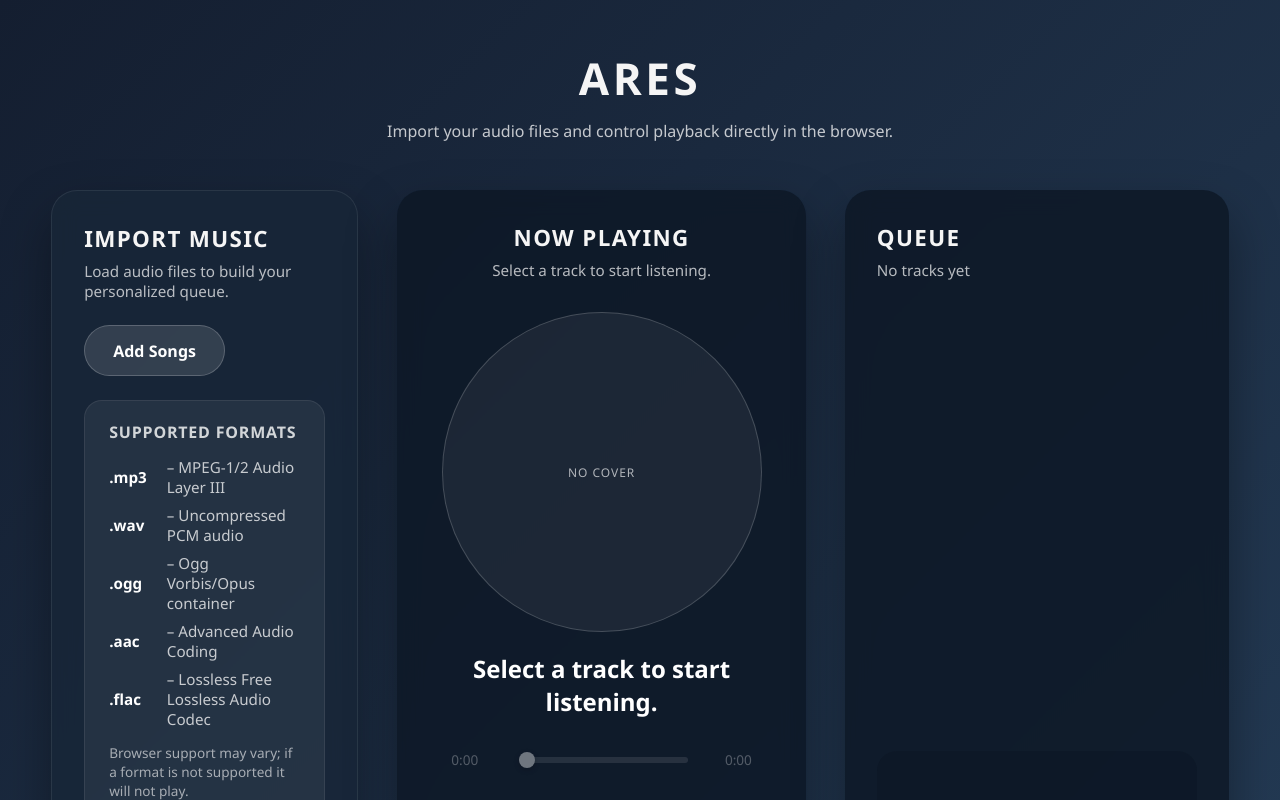
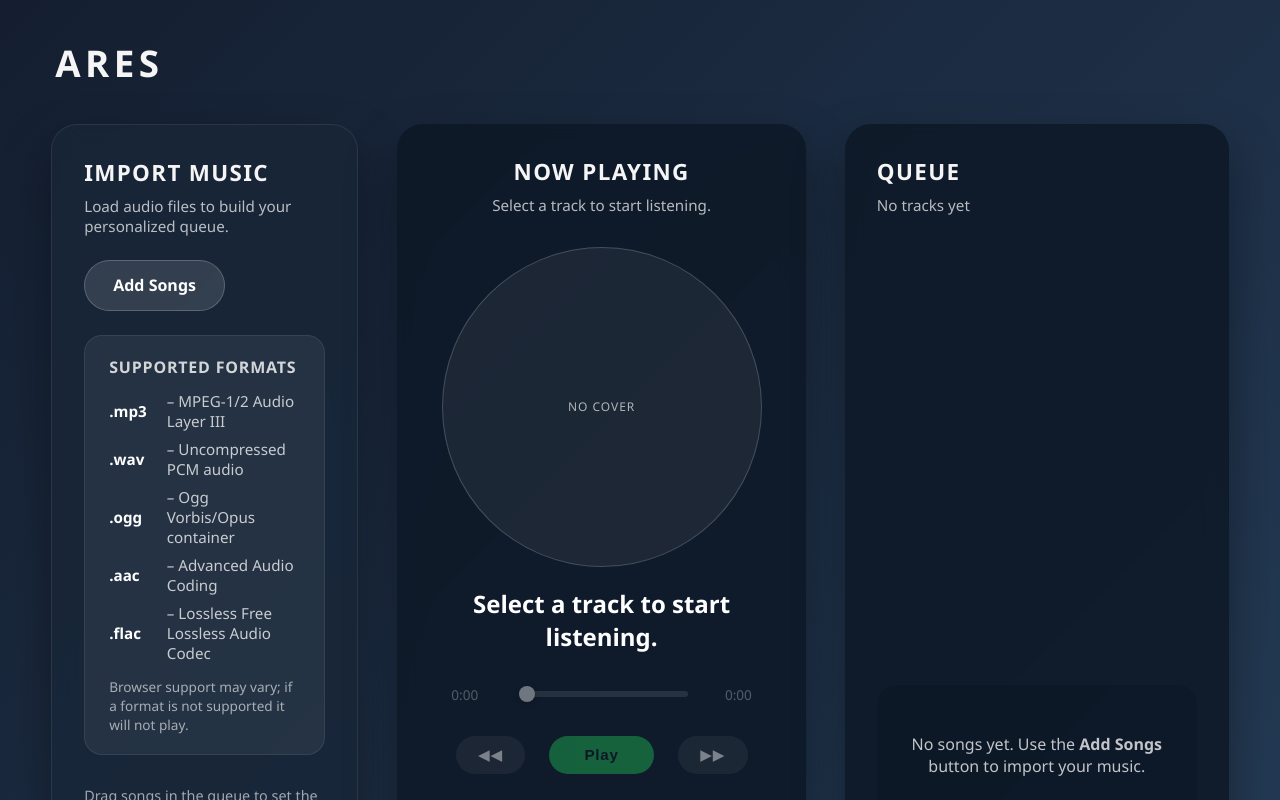
Before and after one commit to nicodelgaaado/Reproductor, an Angular app in the folder music-player/: page / in a window 1280 px wide. Shown: the top 800 px of the page. Built offline with nearby package versions, Linux system fonts and the light colour scheme.

Commit message:
Header Update

```diff
--- a/music-player/src/app/app.component.html
+++ b/music-player/src/app/app.component.html
@@ -1,7 +1,6 @@
 <div class="app-shell">
   <header class="app-header">
-    <h1>ARES</h1>
-    <p>Import your audio files and control playback directly in the browser.</p>
+    <h1 class="app-title">ARES</h1>
   </header>
 
   <main class="app-layout">
--- a/music-player/src/app/app.component.scss
+++ b/music-player/src/app/app.component.scss
@@ -10,25 +10,25 @@
   width: 100%;
   max-width: 1440px;
   margin: 0 auto;
-  padding: 3rem clamp(1.5rem, 4vw, 4rem) 4rem;
+  padding: clamp(1.5rem, 3vw, 2.5rem) clamp(1.5rem, 4vw, 4rem) clamp(2rem, 4vw, 3rem);
   display: flex;
   flex-direction: column;
-  gap: clamp(2rem, 4vw, 3rem);
+  gap: clamp(1.5rem, 3vw, 2.25rem);
 }
 
 .app-header {
-  text-align: center;
+  align-self: flex-start;
+  text-align: left;
+  display: flex;
+  align-items: flex-end;
+  gap: 0.5rem;
+  padding: 0 0.25rem;
 
-  h1 {
+  .app-title {
     margin: 0;
-    font-size: 2.75rem;
-    letter-spacing: 0.08em;
-  }
-
-  p {
-    margin: 0.75rem auto 0;
-    max-width: 540px;
-    color: rgba(255, 255, 255, 0.75);
+    font-size: clamp(1.75rem, 3vw, 2.3rem);
+    letter-spacing: 0.12em;
+    text-transform: uppercase;
   }
 }
 
```
